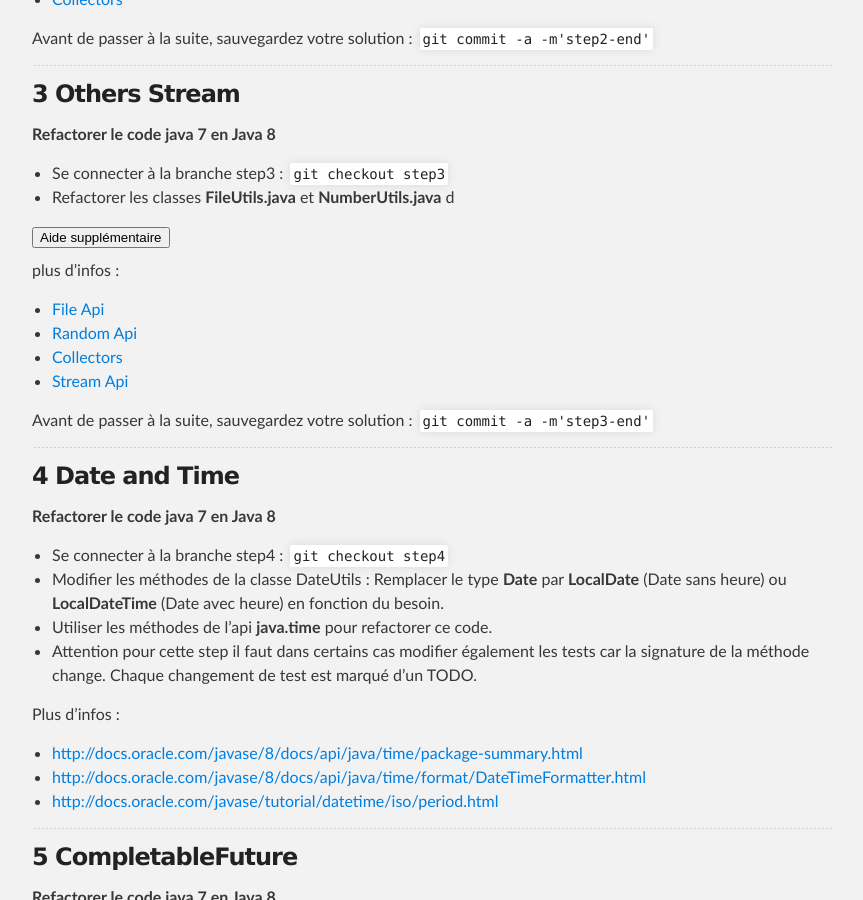
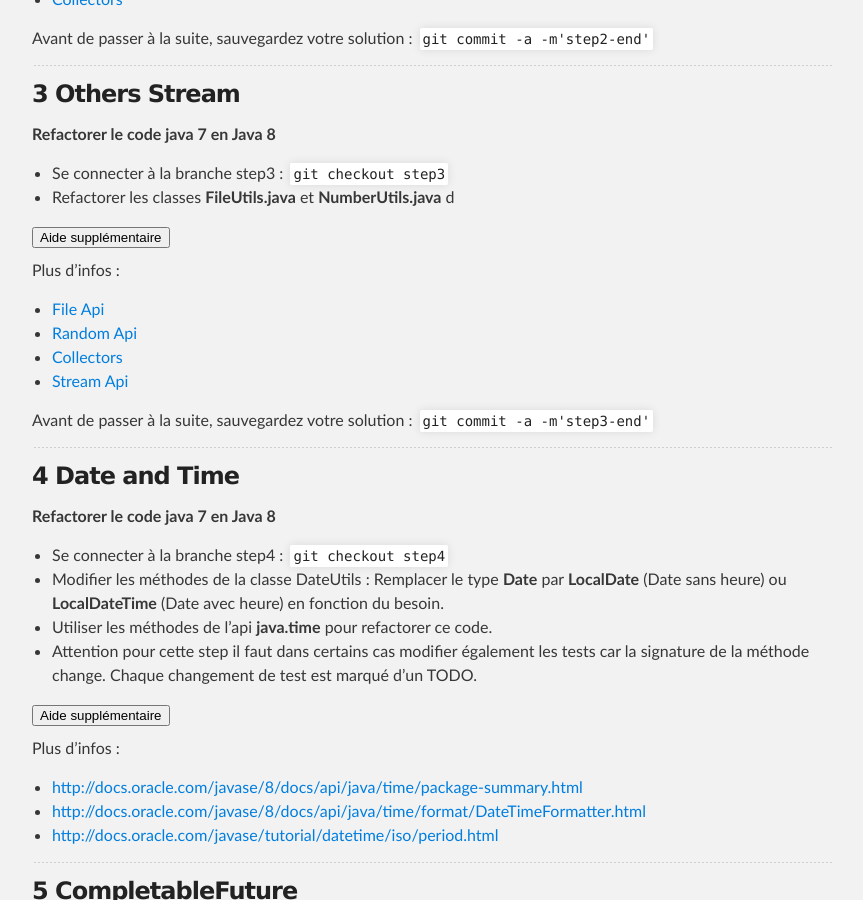
Before and after one commit to publicissapient-france/functional-programming-java8, a Jekyll site: the page built from index.md, in a window 1280 px wide and 900 px high, scrolled down 1814 px. Shown: the whole window, without its empty margins (208-1071 px from the left). Built offline with Jekyll 4.4.1, drawn with Linux system fonts in a browser that asks for light colours.

Commit message:
add doc for step4

```diff
--- a/index.md
+++ b/index.md
@@ -190,7 +190,7 @@
  * La méthonde IntStream.rangeClosed(min,max) permet de retourner un stream de int contenant les valeurs de 'min' à 'max'.
  * Il est possible de générer son propre Stream en utilisant la méthode **Stream.generate(Supplier supplier)**
  </blockquote>
-  plus d'infos :
+  Plus d'infos :
 
   * [File Api](http://docs.oracle.com/javase/8/docs/api/java/nio/file/Files.html)
   * [Random Api](http://docs.oracle.com/javase/8/docs/api/java/util/Random.html)
@@ -210,6 +210,13 @@
 * Modifier les méthodes de la classe DateUtils : Remplacer le type **Date** par **LocalDate** (Date sans heure) ou **LocalDateTime** (Date avec heure) en fonction du besoin.
 * Utiliser les méthodes de l'api **java.time** pour refactorer ce code.
 * Attention pour cette step il faut dans certains cas modifier également les tests car la signature de la méthode change. Chaque changement de test est marqué d'un TODO.
+
+<blockquote class = 'help' markdown="1">
+* **LocalDate** et **LocalDateTime** permettent de parser une date sous forme de chaîne de caractère et formatter cette dernière avec la méthode **ofPattern** de classe **DateFormatter**.
+* La méthode **Period.between** permet de comparer deux **LocalDate**.
+* **LocalDateTime** simplifie les manipulations des dates. En effet il est possible d'appeler directement les méthodes **plusMinutes** ou **minusMinutes**, etc.
+* Pour gérer les TimeZone, les méthodes **atZone** et **withZoneSameInstant** permettent de simplifier les conversions.
+</blockquote>
 
 Plus d'infos :
 
```
